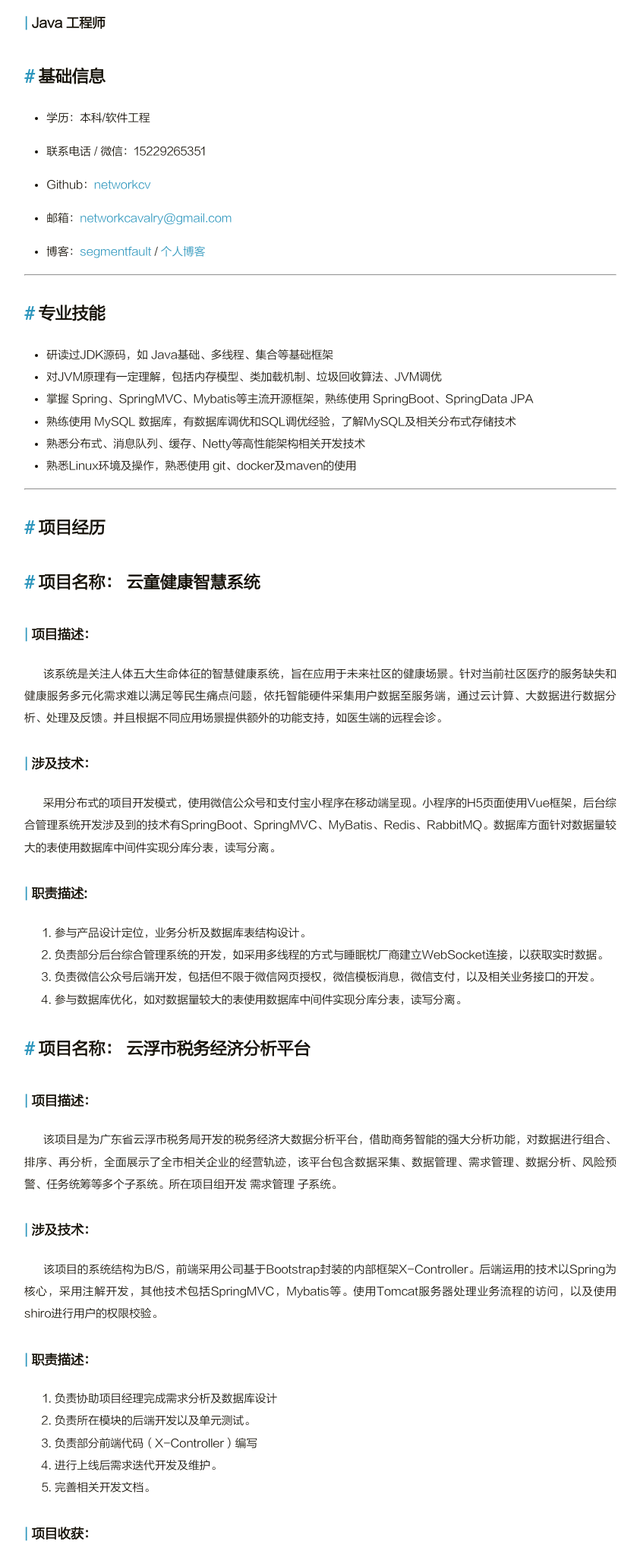
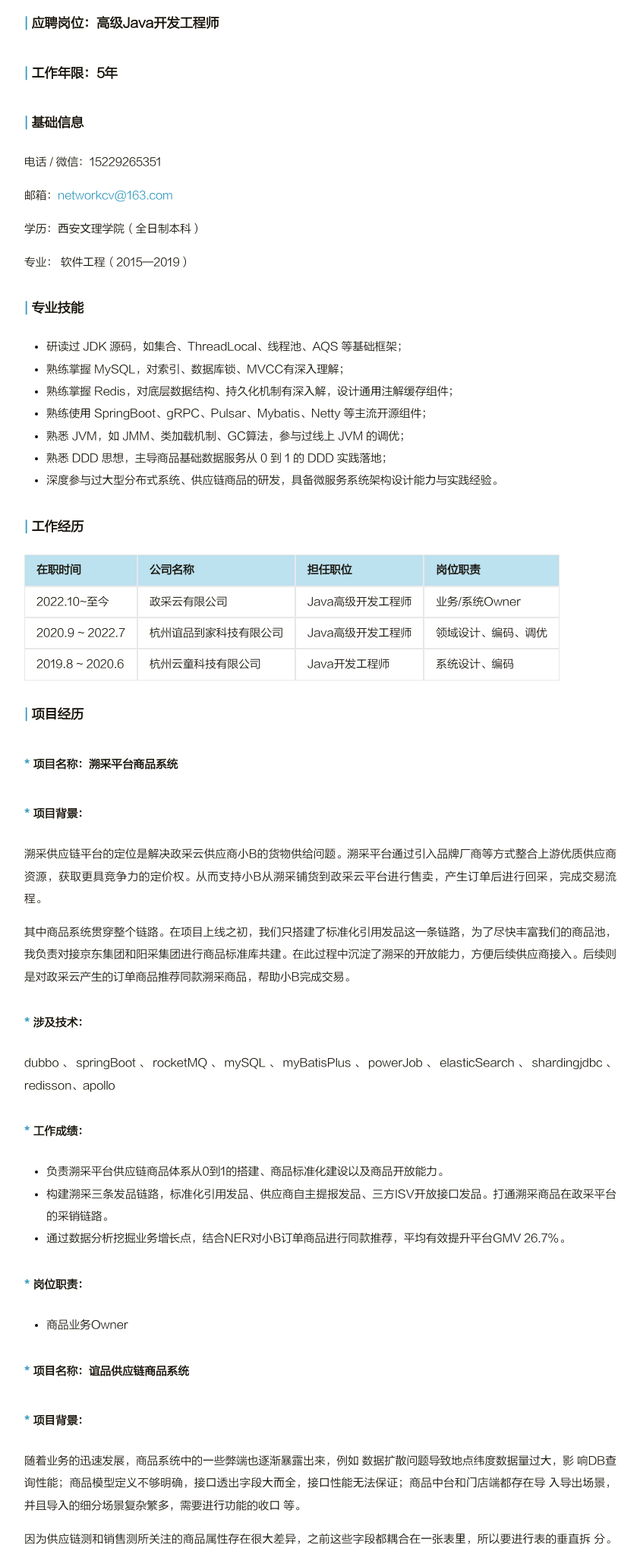
Before and after one commit to networkcv/networkcv.github.io, a plain HTML site: page about/index.html in a window 1280 px wide. Shown: the part 203-2245 px from the top of the page at 76% size, without its empty margins (218-1061 px from the left). Drawn offline with Linux system fonts and the light colour scheme.

Commit message:
Site updated: 2024-12-06 14:40:04

```diff
--- a/about/index.html
+++ b/about/index.html
@@ -111,55 +111,100 @@
         <h2 class="post-title">About me</h2>
 
         <section class="post-content">
-            <h1 id="刘旺杰"><a href="#刘旺杰" class="headerlink" title="刘旺杰"></a>刘旺杰</h1><h3 id="Java-工程师"><a href="#Java-工程师" class="headerlink" title="Java 工程师"></a><strong>Java 工程师</strong></h3><h2 id="基础信息"><a href="#基础信息" class="headerlink" title="基础信息"></a>基础信息</h2><ul>
-<li><p>学历：本科&#x2F;软件工程</p>
+            <h1 id="刘旺杰"><a href="#刘旺杰" class="headerlink" title="刘旺杰"></a>刘旺杰</h1><h3 id="应聘岗位：高级Java开发工程师"><a href="#应聘岗位：高级Java开发工程师" class="headerlink" title="应聘岗位：高级Java开发工程师"></a>应聘岗位：高级Java开发工程师</h3><h3 id="⼯作年限：5年"><a href="#⼯作年限：5年" class="headerlink" title="⼯作年限：5年"></a>⼯作年限：5年</h3><h3 id="基础信息"><a href="#基础信息" class="headerlink" title="基础信息"></a>基础信息</h3><p>电话 &#x2F; 微信：15229265351 </p>
+<p>邮箱：<a href="mailto:&#110;&#101;&#116;&#119;&#111;&#x72;&#107;&#x63;&#x76;&#64;&#x31;&#54;&#51;&#46;&#x63;&#111;&#109;">&#110;&#101;&#116;&#119;&#111;&#x72;&#107;&#x63;&#x76;&#64;&#x31;&#54;&#51;&#46;&#x63;&#111;&#109;</a> </p>
+<p>学历：⻄安⽂理学院（全⽇制本科） </p>
+<p>专业： 软件⼯程（2015—2019）</p>
+<h3 id="专业技能"><a href="#专业技能" class="headerlink" title="专业技能"></a>专业技能</h3><ul>
+<li>研读过 JDK 源码，如集合、ThreadLocal、线程池、AQS 等基础框架；</li>
+<li>熟练掌握 MySQL，对索引、数据库锁、MVCC有深⼊理解； </li>
+<li>熟练掌握 Redis，对底层数据结构、持久化机制有深⼊解，设计通⽤注解缓存组件； </li>
+<li>熟练使⽤ SpringBoot、gRPC、Pulsar、Mybatis、Netty 等主流开源组件； </li>
+<li>熟悉 JVM，如 JMM、类加载机制、GC算法，参与过线上 JVM 的调优； </li>
+<li>熟悉 DDD 思想，主导商品基础数据服务从 0 到 1 的 DDD 实践落地； </li>
+<li>深度参与过⼤型分布式系统、供应链商品的研发，具备微服务系统架构设计能⼒与实践经验。</li>
+</ul>
+<h3 id="⼯作经历"><a href="#⼯作经历" class="headerlink" title="⼯作经历"></a>⼯作经历</h3><table>
+<thead>
+<tr>
+<th>在职时间</th>
+<th>公司名称</th>
+<th>担任职位</th>
+<th>岗位职责</th>
+</tr>
+</thead>
+<tbody><tr>
+<td>2022.10~至今</td>
+<td>政采云有限公司</td>
+<td>Java高级开发⼯程师</td>
+<td>业务&#x2F;系统Owner</td>
+</tr>
+<tr>
+<td>2020.9 ~ 2022.7</td>
+<td>杭州谊品到家科技有限公司</td>
+<td>Java高级开发⼯程师</td>
+<td>领域设计、编码、调优</td>
+</tr>
+<tr>
+<td>2019.8 ~ 2020.6</td>
+<td>杭州云童科技有限公司</td>
+<td>Java开发⼯程师</td>
+<td>系统设计、编码</td>
+</tr>
+</tbody></table>
+<h3 id="项⽬经历"><a href="#项⽬经历" class="headerlink" title="项⽬经历"></a>项⽬经历</h3><h4 id="项目名称：溯采平台商品系统"><a href="#项目名称：溯采平台商品系统" class="headerlink" title="项目名称：溯采平台商品系统"></a>项目名称：溯采平台商品系统</h4><h4 id="项目背景："><a href="#项目背景：" class="headerlink" title="项目背景："></a>项目背景：</h4><p>溯采供应链平台的定位是解决政采云供应商小B的货物供给问题。溯采平台通过引入品牌厂商等方式整合上游优质供应商资源，获取更具竞争力的定价权。从而支持小B从溯采铺货到政采云平台进行售卖，产生订单后进行回采，完成交易流程。</p>
+<p>其中商品系统贯穿整个链路。在项目上线之初，我们只搭建了标准化引用发品这一条链路，为了尽快丰富我们的商品池，我负责对接京东集团和阳采集团进行商品标准库共建。在此过程中沉淀了溯采的开放能力，方便后续供应商接入。后续则是对政采云产生的订单商品推荐同款溯采商品，帮助小B完成交易。</p>
+<h4 id="涉及技术："><a href="#涉及技术：" class="headerlink" title="涉及技术："></a>涉及技术：</h4><p>dubbo、springBoot、rocketMQ、mySQL、myBatisPlus、powerJob、elasticSearch、shardingjdbc、redisson、apollo</p>
+<h4 id="工作成绩："><a href="#工作成绩：" class="headerlink" title="工作成绩："></a>工作成绩：</h4><ul>
+<li>负责溯采平台供应链商品体系从0到1的搭建、商品标准化建设以及商品开放能力。</li>
+<li>构建溯采三条发品链路，标准化引用发品、供应商自主提报发品、三方ISV开放接口发品。打通溯采商品在政采平台的采销链路。</li>
+<li>通过数据分析挖掘业务增长点，结合NER对小B订单商品进行同款推荐，平均有效提升平台GMV 26.7%。</li>
+</ul>
+<h4 id="岗位职责："><a href="#岗位职责：" class="headerlink" title="岗位职责："></a>岗位职责：</h4><ul>
+<li>商品业务Owner</li>
+</ul>
+<h4 id="项⽬名称：谊品供应链商品系统"><a href="#项⽬名称：谊品供应链商品系统" class="headerlink" title="项⽬名称：谊品供应链商品系统"></a>项⽬名称：谊品供应链商品系统</h4><h4 id="项⽬背景："><a href="#项⽬背景：" class="headerlink" title="项⽬背景："></a>项⽬背景：</h4><p>随着业务的迅速发展，商品系统中的⼀些弊端也逐渐暴露出来，例如 数据扩散问题导致地点纬度数据量过⼤，影 响DB查询性能；商品模型定义不够明确，接⼝透出字段⼤⽽全，接⼝性能⽆法保证；商品中台和⻔店端都存在导 ⼊导出场景，并且导⼊的细分场景复杂繁多，需要进⾏功能的收⼝ 等。</p>
+<p>因为供应链测和销售测所关注的商品属性存在很⼤差异，之前这些字段都耦合在⼀张表⾥，所以要进⾏表的垂直拆 分。同时商品系统也进⾏了更细粒度的微服务拆分，分离出商品基础数据、销售商品、供应链货品三个微服务系 统，它们提供核⼼的原⼦服务，由上层系统进⾏组合编排然后对外输出业务能⼒。</p>
+<h4 id="涉及技术：-1"><a href="#涉及技术：-1" class="headerlink" title="涉及技术："></a>涉及技术：</h4><p>gRPC、springBoot、pulsar、myBatisPlus、powerJob、elasticSearch、shardingjdbc、redisson、nacos </p>
+<h4 id="⼯作成绩："><a href="#⼯作成绩：" class="headerlink" title="⼯作成绩："></a>⼯作成绩：</h4><ul>
+<li>主导商品基础数据服务采⽤ CQRS 架构进⾏ DDD 实践落地。 </li>
+<li>设计商品异步任务系统，承接业务对商品的⼤批量变更和数据导出操作。 </li>
+<li>针对接⼝⼤⽽全的问题，梳理业务与外域诉求，细分接⼝职能，定义核⼼原⼦服务能⼒。 </li>
+<li>基于注解设计通⽤缓存查询组件，不侵⼊代码，提⾼接⼝查询性能。 </li>
+<li>排查线上机器 CPU 负载 100%与服务不可⽤问题。</li>
+</ul>
+<h4 id="岗位职责：-1"><a href="#岗位职责：-1" class="headerlink" title="岗位职责："></a>岗位职责：</h4><ul>
+<li>商品基础数据负责⼈ </li>
+<li>负责核⼼的领域设计与编码、CodeReview、项⽬发布计划以及线上运维 </li>
+<li>推进外域进⾏接⼝切换</li>
+</ul>
+<h4 id="项⽬名称：谊品⾃研ERP系统"><a href="#项⽬名称：谊品⾃研ERP系统" class="headerlink" title="项⽬名称：谊品⾃研ERP系统"></a>项⽬名称：谊品⾃研ERP系统</h4><h4 id="项⽬背景：-1"><a href="#项⽬背景：-1" class="headerlink" title="项⽬背景："></a>项⽬背景：</h4><p>谊品⾃研ERP系统，摆脱对富基、康铭泰克等第三⽅ERP系统的依赖。搭建数据中台和业务中台，建⽴数据服务层 并开放数据服务能⼒，提供运营分析和决策⽀撑，以达到数据反哺业务的⽬标。商品中⼼作为业务中台之⼀，负责 提供管理商品数据，同时要够快速⽀撑供应链货品和多渠道销售商品的创建和管理，及时响应业务诉求，实现业务 快速扩张。</p>
+<h4 id="涉及技术：-2"><a href="#涉及技术：-2" class="headerlink" title="涉及技术："></a>涉及技术：</h4><p> gRPC、springBoot、myBatis、pulsar、mysql、redis、elasticSearch、apollo </p>
+<h4 id="⼯作成绩：-1"><a href="#⼯作成绩：-1" class="headerlink" title="⼯作成绩："></a>⼯作成绩：</h4><ul>
+<li>监听商户组织变更消息，设计新开营业部后商品的同步功能，极⼤的缩减运营⼈⼒成本。 </li>
+<li>为线下⻔店提供品类运营能⼒和销售管控能⼒，⽀持清洗负⽑利商品，指导清退⻔店⾮畅销品。 </li>
+<li>查询性能瓶颈问题的优化。</li>
+</ul>
+<h4 id="岗位职责：-2"><a href="#岗位职责：-2" class="headerlink" title="岗位职责："></a>岗位职责：</h4><ul>
+<li><p>负责相关技术⽅案设计与落地</p>
 </li>
-<li><p>联系电话 &#x2F; 微信：15229265351</p>
-</li>
-<li><p>Github：<a target="_blank" rel="noopener" href="https://github.com/networkcv?tab=repositories">networkcv</a></p>
-</li>
-<li><p>邮箱：<a href="mailto:&#110;&#x65;&#x74;&#119;&#x6f;&#x72;&#107;&#99;&#97;&#118;&#97;&#108;&#x72;&#121;&#64;&#x67;&#x6d;&#x61;&#105;&#x6c;&#46;&#x63;&#x6f;&#x6d;">&#110;&#x65;&#x74;&#119;&#x6f;&#x72;&#107;&#99;&#97;&#118;&#97;&#108;&#x72;&#121;&#64;&#x67;&#x6d;&#x61;&#105;&#x6c;&#46;&#x63;&#x6f;&#x6d;</a></p>
-</li>
-<li><p>博客：<a target="_blank" rel="noopener" href="https://segmentfault.com/u/networkcavalry/articles">segmentfault</a> &#x2F; <a target="_blank" rel="noopener" href="https://networkcv.top/">个人博客</a></p>
+<li><p>系统编码实现</p>
 </li>
 </ul>
-<hr>
-
-<h2 id="专业技能"><a href="#专业技能" class="headerlink" title="专业技能"></a>专业技能</h2><ul>
-<li>研读过JDK源码，如 Java基础、多线程、集合等基础框架</li>
-<li>对JVM原理有一定理解，包括内存模型、类加载机制、垃圾回收算法、JVM调优</li>
-<li>掌握 Spring、SpringMVC、Mybatis等主流开源框架，熟练使用 SpringBoot、SpringData JPA</li>
-<li>熟练使用 MySQL 数据库，有数据库调优和SQL调优经验，了解MySQL及相关分布式存储技术</li>
-<li>熟悉分布式、消息队列、缓存、Netty等高性能架构相关开发技术</li>
-<li>熟悉Linux环境及操作，熟悉使用 git、docker及maven的使用</li>
+<h4 id="项⽬名称：云童健康智慧系统"><a href="#项⽬名称：云童健康智慧系统" class="headerlink" title="项⽬名称：云童健康智慧系统"></a>项⽬名称：云童健康智慧系统</h4><p>项⽬描述： 该系统是关注⼈体五⼤⽣命体征的智慧健康系统，旨在应⽤于未来社区的健康场景。针对当前社区医疗的服务缺失 和健康服务多元化需求难以满⾜等⺠⽣痛点问题，依托智能硬件采集⽤户数据⾄服务端，通过云计算、⼤数据进⾏ 数据分析、处理及反馈。并且根据不同应⽤场景提供额外的功能⽀持，如医⽣端的远程会诊。</p>
+<h4 id="职责描述"><a href="#职责描述" class="headerlink" title="职责描述:"></a>职责描述:</h4><ul>
+<li>参与产品设计定位，业务分析及数据库表结构设计。 </li>
+<li>负责部分后台综合管理系统的开发，如与睡眠枕设备建⽴WebSocket连接，以获取实时数据。 </li>
+<li>负责微信公众号后端开发，包括微信⽹⻚授权，微信模板消息，微信⽀付，以及相关业务接⼝的开发。 </li>
+<li>参与数据库优化，如对数据量较⼤的表使⽤数据库中间件shardingjdbc实现分库分表。</li>
 </ul>
-<hr>
-
-
-
-<h2 id="项目经历"><a href="#项目经历" class="headerlink" title="项目经历"></a>项目经历</h2><h2 id="项目名称：-云童健康智慧系统"><a href="#项目名称：-云童健康智慧系统" class="headerlink" title="项目名称： 云童健康智慧系统"></a><strong>项目名称：</strong> 云童健康智慧系统</h2><h3 id="项目描述："><a href="#项目描述：" class="headerlink" title="项目描述："></a><strong>项目描述：</strong></h3><p>&nbsp;&nbsp;&nbsp;&nbsp;&nbsp;&nbsp;该系统是关注人体五大生命体征的智慧健康系统，旨在应用于未来社区的健康场景。针对当前社区医疗的服务缺失和健康服务多元化需求难以满足等民生痛点问题，依托智能硬件采集用户数据至服务端，通过云计算、大数据进行数据分析、处理及反馈。并且根据不同应用场景提供额外的功能支持，如医生端的远程会诊。</p>
-<h3 id="涉及技术："><a href="#涉及技术：" class="headerlink" title="涉及技术："></a><strong>涉及技术：</strong></h3><p>&nbsp;&nbsp;&nbsp;&nbsp;&nbsp;&nbsp;采用分布式的项目开发模式，使用微信公众号和支付宝小程序在移动端呈现。小程序的H5页面使用Vue框架，后台综合管理系统开发涉及到的技术有SpringBoot、SpringMVC、MyBatis、Redis、RabbitMQ。数据库方面针对数据量较大的表使用数据库中间件实现分库分表，读写分离。</p>
-<h3 id="职责描述"><a href="#职责描述" class="headerlink" title="职责描述:"></a><strong>职责描述:</strong></h3><ol>
-<li>参与产品设计定位，业务分析及数据库表结构设计。</li>
-<li>负责部分后台综合管理系统的开发，如采用多线程的方式与睡眠枕厂商建立WebSocket连接，以获取实时数据。</li>
-<li>负责微信公众号后端开发，包括但不限于微信网页授权，微信模板消息，微信支付，以及相关业务接口的开发。</li>
-<li>参与数据库优化，如对数据量较大的表使用数据库中间件实现分库分表，读写分离。</li>
-</ol>
-<h2 id="项目名称：-云浮市税务经济分析平台"><a href="#项目名称：-云浮市税务经济分析平台" class="headerlink" title="项目名称： 云浮市税务经济分析平台"></a><strong>项目名称：</strong> 云浮市税务经济分析平台</h2><h3 id="项目描述：-1"><a href="#项目描述：-1" class="headerlink" title="项目描述："></a><strong>项目描述：</strong></h3><p>&nbsp;&nbsp;&nbsp;&nbsp;&nbsp;&nbsp;该项目是为广东省云浮市税务局开发的税务经济大数据分析平台，借助商务智能的强大分析功能，对数据进行组合、排序、再分析，全面展示了全市相关企业的经营轨迹，该平台包含数据采集、数据管理、需求管理、数据分析、风险预警、任务统筹等多个子系统。所在项目组开发 需求管理 子系统。</p>
-<h3 id="涉及技术：-1"><a href="#涉及技术：-1" class="headerlink" title="涉及技术："></a><strong>涉及技术：</strong></h3><p>&nbsp;&nbsp;&nbsp;&nbsp;&nbsp;&nbsp;该项目的系统结构为B&#x2F;S，前端采用公司基于Bootstrap封装的内部框架X-Controller。后端运用的技术以Spring为核心，采用注解开发，其他技术包括SpringMVC，Mybatis等。使用Tomcat服务器处理业务流程的访问，以及使用shiro进行用户的权限校验。</p>
-<h3 id="职责描述："><a href="#职责描述：" class="headerlink" title="职责描述："></a><strong>职责描述：</strong></h3><ol>
-<li>负责协助项目经理完成需求分析及数据库设计</li>
-<li>负责所在模块的后端开发以及单元测试。</li>
-<li>负责部分前端代码（X-Controller）编写</li>
-<li>进行上线后需求迭代开发及维护。</li>
-<li>完善相关开发文档。</li>
-</ol>
-<h3 id="项目收获："><a href="#项目收获：" class="headerlink" title="项目收获："></a><strong>项目收获：</strong></h3><p>&nbsp;&nbsp;&nbsp;&nbsp;&nbsp;&nbsp;通过该项目的开发，初次感受到在庞大的系统面前，个人能力显得微不足道。明白了架构设计以及开发规范对一个团队的重要性。对相关主流框架的使用更加得心应手，并且对单元测试、联调、集成测试、文档的编写、数据库设计等一些工作有了初步的接触，培养了自己的产品意识以及owner意识。</p>
-<hr>
-
-<h2 id="个人评价"><a href="#个人评价" class="headerlink" title="个人评价"></a>个人评价</h2><ol>
-<li>热爱技术，喜欢钻研。对技术持有很高的热情。</li>
-<li>喜欢做成事情的成就感，享受与团队紧密合作的状态</li>
+<h4 id="担任⻆⾊："><a href="#担任⻆⾊：" class="headerlink" title="担任⻆⾊："></a>担任⻆⾊：</h4><ul>
+<li>项⽬负责⼈、负责设计与编码。</li>
+</ul>
+<h3 id="个⼈评价"><a href="#个⼈评价" class="headerlink" title="个⼈评价"></a>个⼈评价</h3><ol>
+<li>乐观开朗，适应能⼒强，学习能⼒强，认真负责，能够抗压。</li>
+<li>热爱技术，喜欢钻研，对技术持有很⾼的热情。</li>
+<li>具备良好的沟通能⼒和⾼度的团队合作意识，喜欢做成事情的成就感，享受与团队紧密合作的状态。</li>
 </ol>
 
         </section>
```
